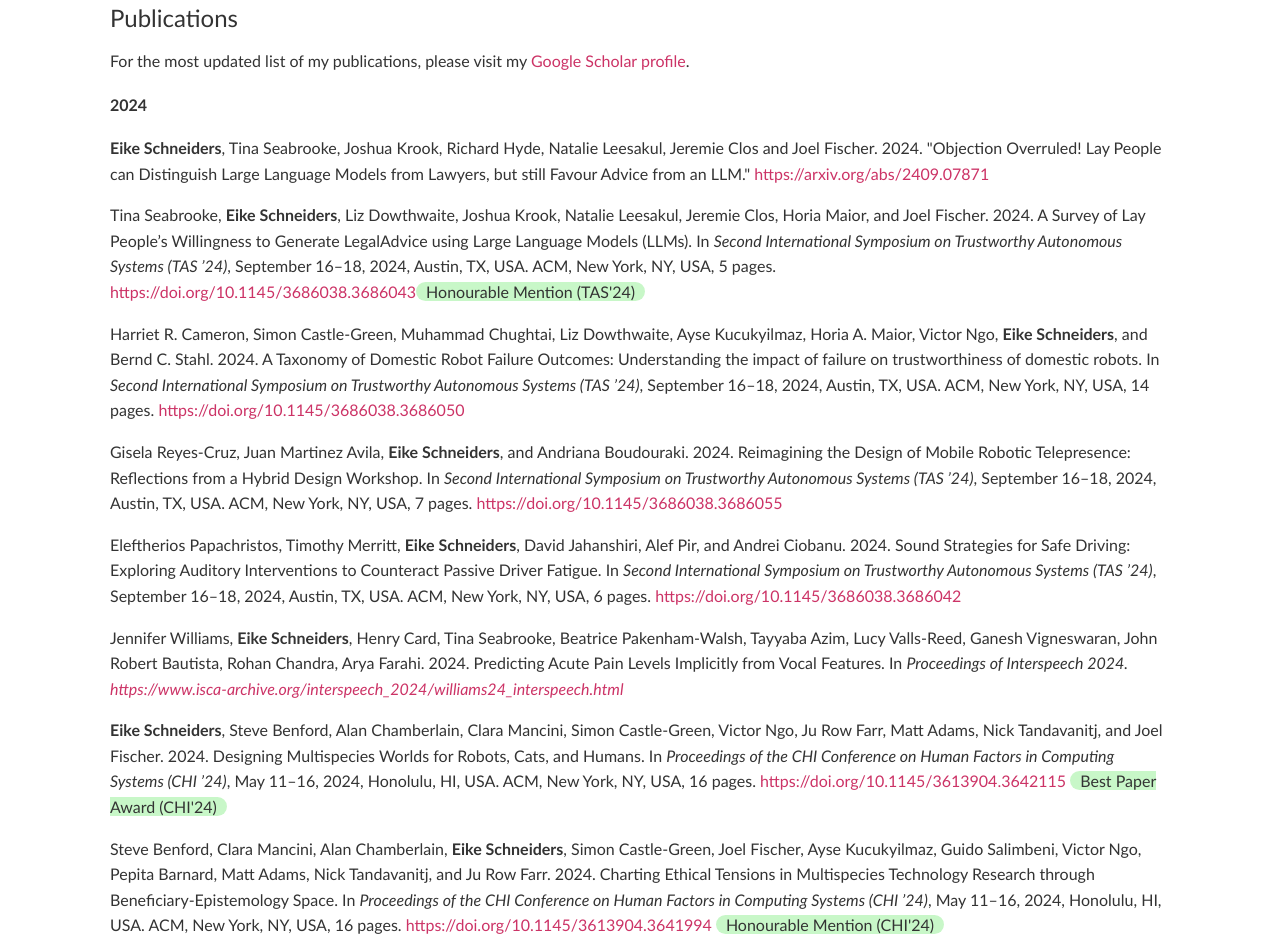
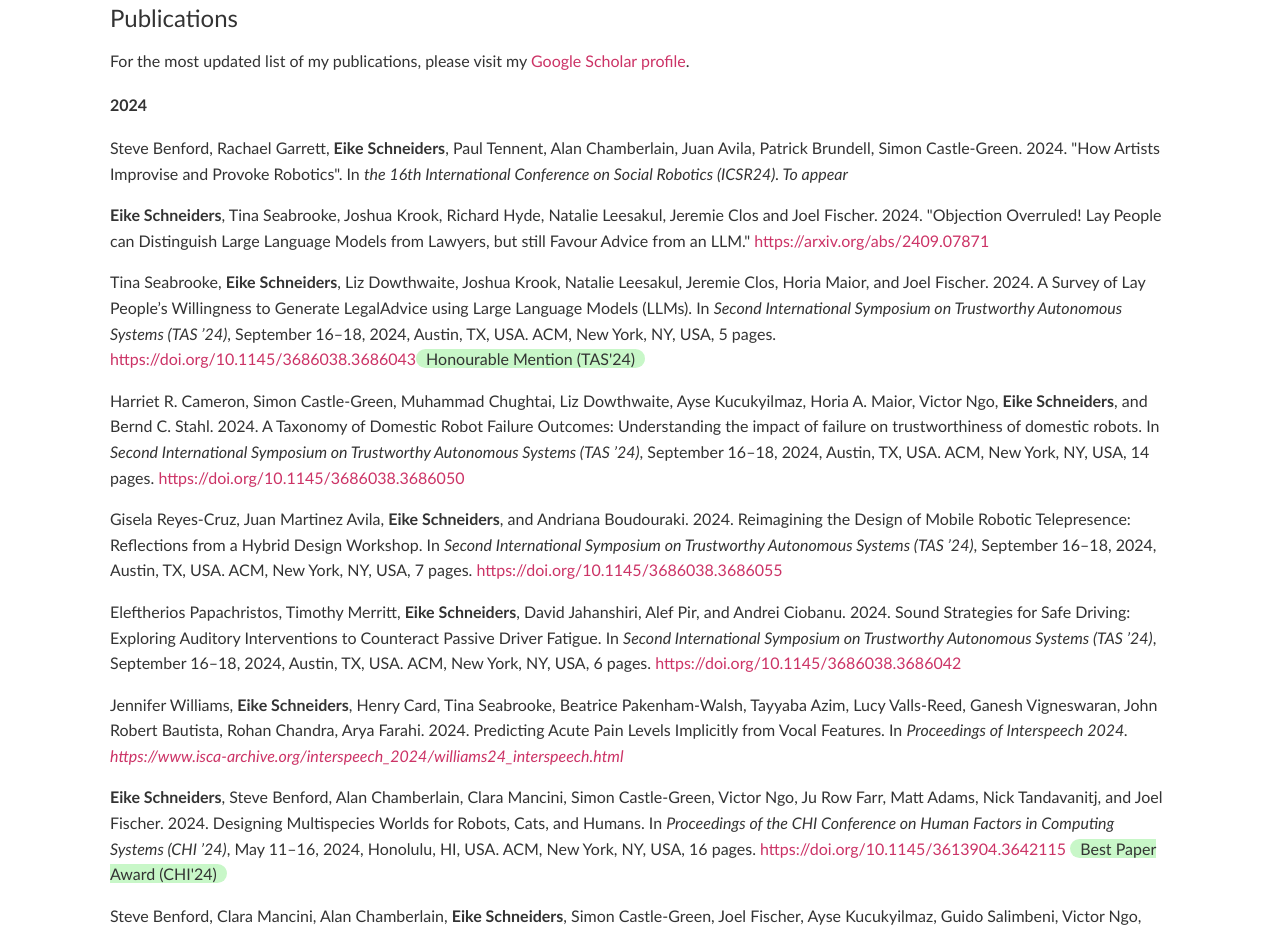
Before and after one commit to eikeschneiders/eikeschneiders.github.io, a plain HTML site: page index.html in a window 1280 px wide. Shown: the part 909-1844 px from the top of the page. Drawn offline with Linux system fonts and the light colour scheme.

Commit message:
ICSR24 paper

```diff
--- a/index.html
+++ b/index.html
@@ -81,6 +81,8 @@
 
 
             <h4>2024</h4>
+            <p>Steve Benford, Rachael Garrett, <strong>Eike Schneiders</strong>, Paul Tennent, Alan Chamberlain, Juan Avila, Patrick Brundell, Simon Castle-Green. 2024. "How Artists Improvise and Provoke Robotics". In <em>the 16th International Conference on Social Robotics (ICSR24). To appear</em>
+
             <p><strong>Eike Schneiders</strong>, Tina Seabrooke, Joshua Krook, Richard Hyde, Natalie Leesakul, Jeremie Clos and Joel Fischer. 2024. "Objection Overruled! Lay People can Distinguish Large Language Models from Lawyers, but still Favour Advice from an LLM." <a href="https://arxiv.org/abs/2409.07871" target="_blank" rel="noreferrer noopener">https://arxiv.org/abs/2409.07871</a></p>
 
             <p>Tina Seabrooke, <strong>Eike Schneiders</strong>, Liz Dowthwaite, Joshua Krook, Natalie Leesakul, Jeremie Clos, Horia Maior, and Joel Fischer. 2024. A Survey of Lay People’s Willingness to Generate LegalAdvice using Large Language Models (LLMs). In <em>Second International Symposium on Trustworthy Autonomous Systems (TAS ’24)</em>, September 16–18, 2024, Austin, TX, USA. ACM, New York, NY, USA, 5 pages. <a href="https://doi.org/10.1145/3686038.3686043" target="_blank" rel="noreferrer noopener">https://doi.org/10.1145/3686038.3686043</a><span class="award">Honourable Mention (TAS'24)</span></p>
```
